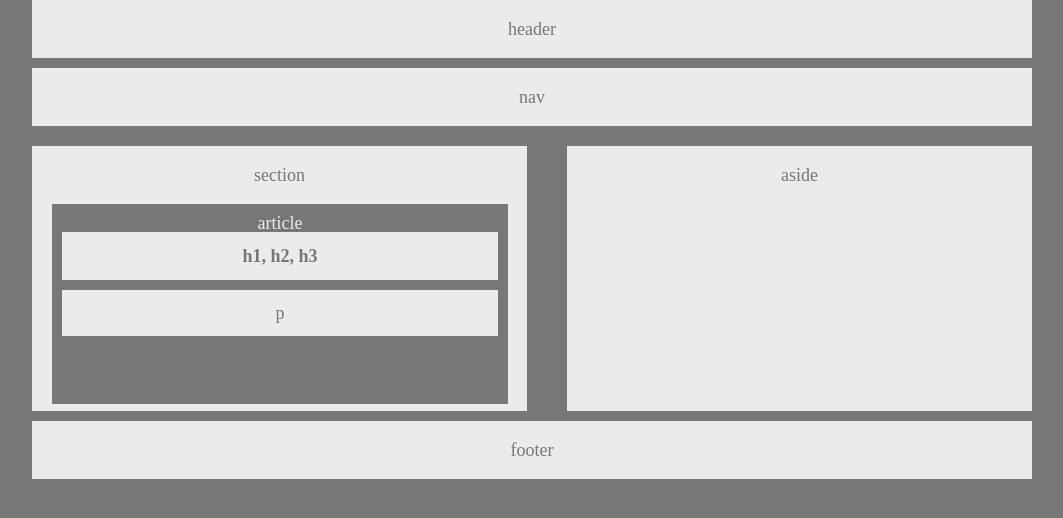
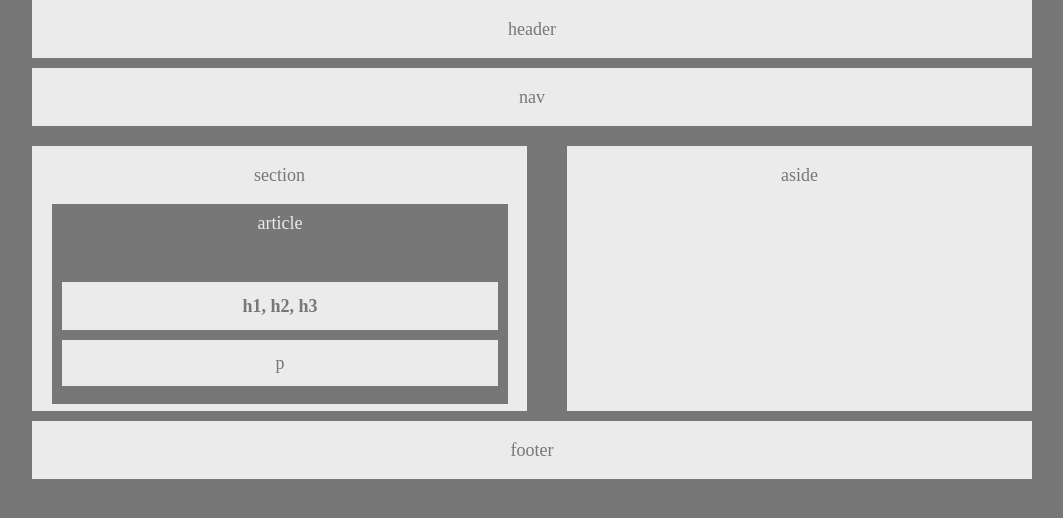
Before and after one commit to Throwback74/HW-Wireframe, a plain HTML site: page index.html in a window 1280 px wide. Shown: the whole page, without its empty margins (108-1171 px from the left). Drawn offline with Linux system fonts and the light colour scheme.

Commit message:
final edit

```diff
--- a/style.css
+++ b/style.css
@@ -49,6 +49,7 @@ h1 {
     background: #ebebeb;
     color: #777;
     margin-bottom: 10px;
+    margin-top: 50px;
 }
 
 p {
```
